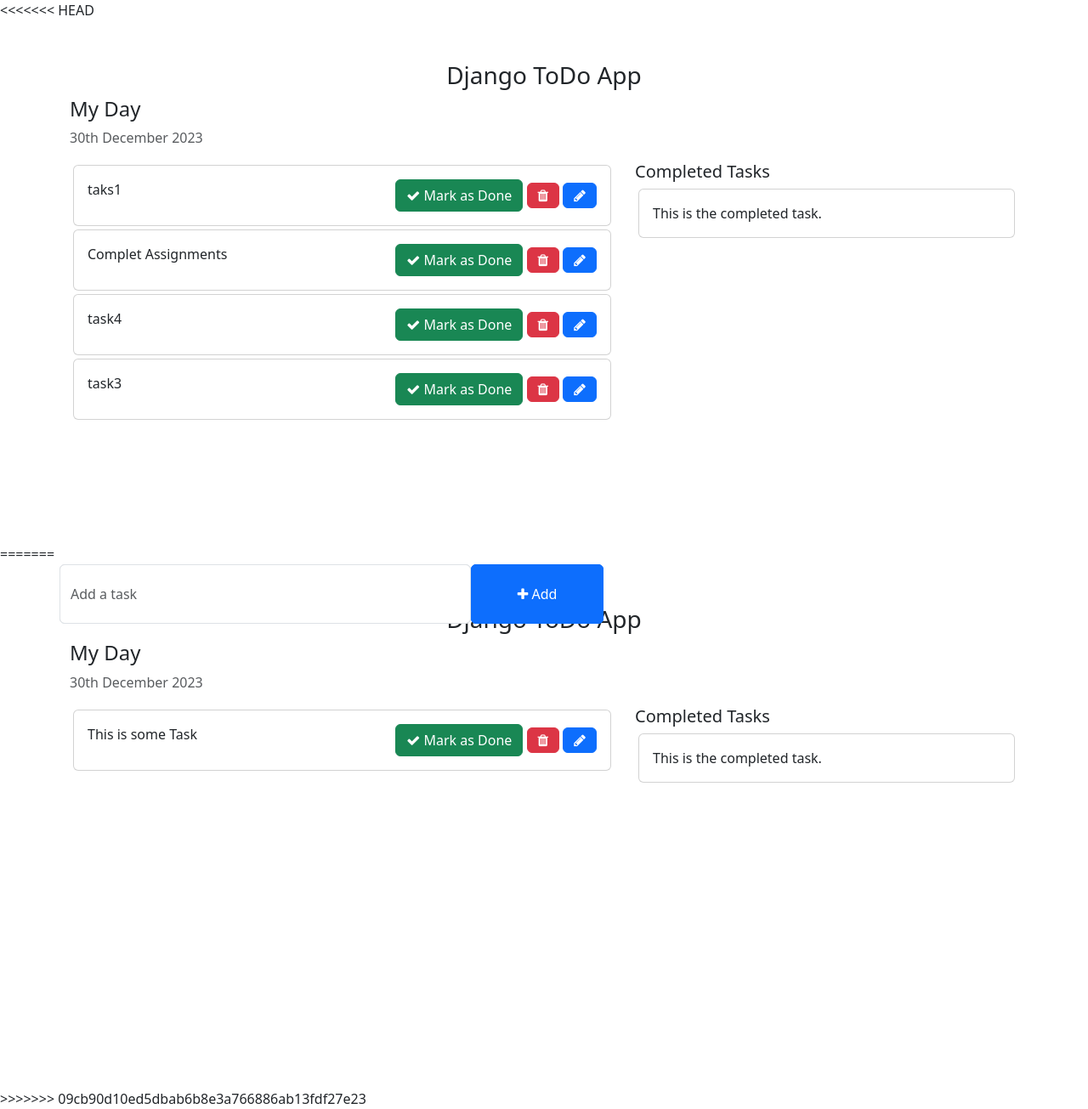
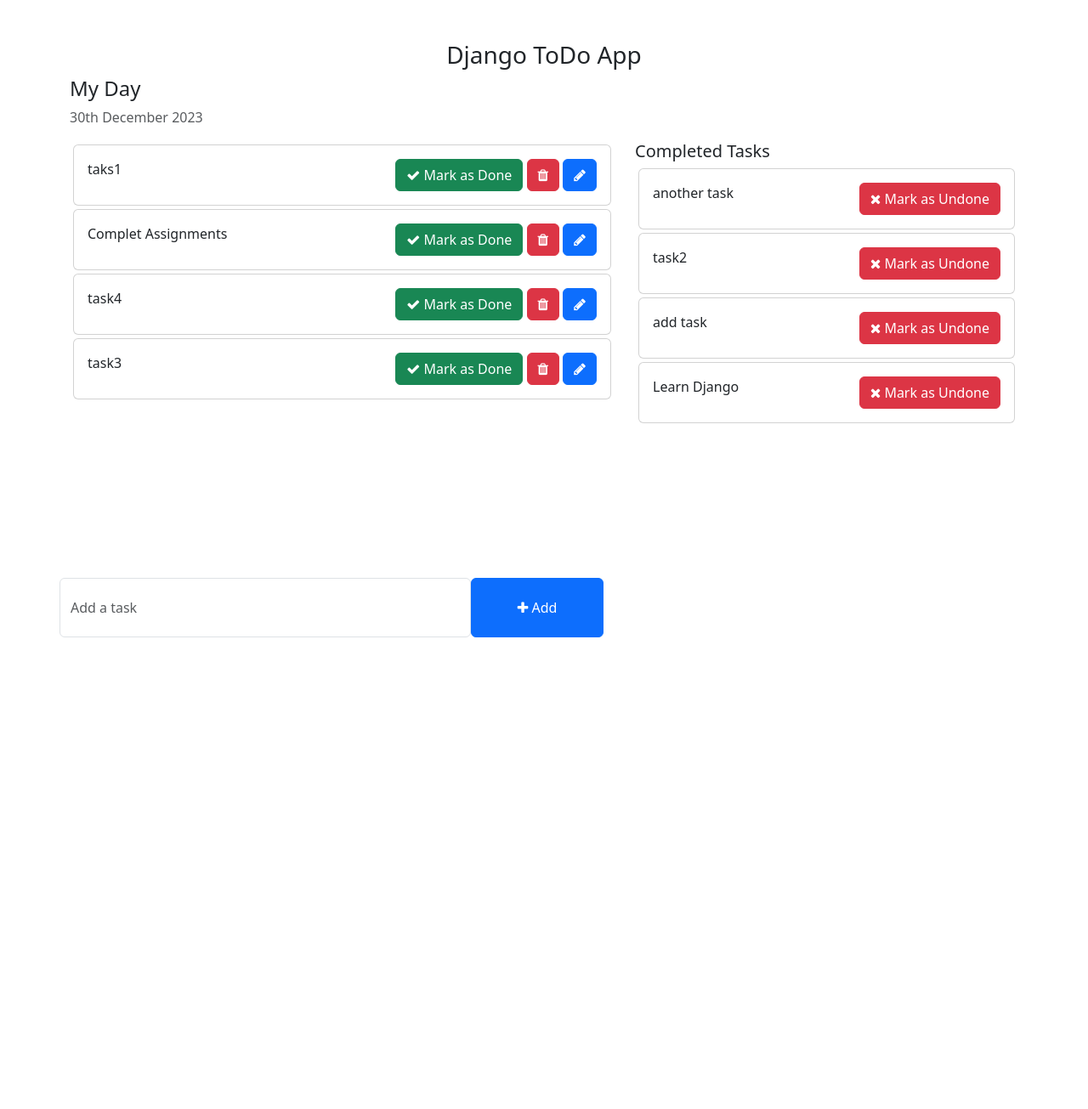
Before and after one commit to MateoTokic/todoDjango, a Django app: page / in a window 1280 px wide. Shown: the whole page at 85% size. After the commit the page ends 750 px from the top, so only its background shows below. Run offline with Django 5.2, Linux system fonts and the light colour scheme; data comes from the database, SQL or seed files in the repository; both versions use the stored data as it was after the commit.

Commit message:
done/undone functionality

```diff
--- a/templates/home.html
+++ b/templates/home.html
@@ -1,4 +1,4 @@
-<<<<<<< HEAD
+
 
 <!DOCTYPE html>
 <html lang="en">
@@ -33,7 +33,7 @@
                     <div class="card-body">
                         {{ task.task }}
                         <span style="position: relative; float: right;">
-                            <a class="btn btn-success"><i class="fa fa-check"></i> Mark as Done</a>
+                            <a href="{% url 'mark_as_done' task.pk %}" class="btn btn-success"><i class="fa fa-check"></i> Mark as Done</a>
                             <a class="btn btn-danger"><i class="fa fa-trash"></i></a>
                             <a class="btn btn-primary"><i class="fa fa-pencil"></i></a>
                         </span>
@@ -45,11 +45,16 @@
             <div class="col-md-5 col-lg-5">
                 <h5>Completed Tasks</h5>
                 <!-- List of all the tasks that have completed -->
+                {% for task in completed_tasks %}
                 <div class="card m-1">
                     <div class="card-body">
-                        This is the completed task.
+                        {{ task.task }}
+                        <span style="position: relative; float: right;">
+                            <a href="{% url 'mark_as_undone' task.pk %}" class="btn btn-danger"><i class="fa fa-times"></i> Mark as Undone</a>
+                        </span>
                     </div>
                 </div>
+                {% endfor %}
             </div>
         </div>
         <div class="row">
@@ -68,72 +73,5 @@
         </div>
     </div>
 </body>
-=======
 
-<!DOCTYPE html>
-<html lang="en">
-<head>
-    <meta charset="UTF-8">
-    <meta http-equiv="X-UA-Compatible" content="IE=edge">
-    <meta name="viewport" content="width=device-width, initial-scale=1.0">
-    <title>TODO LIST - Home</title>
-
-    <!-- Bootstrap -->
-    <link href="https://cdn.jsdelivr.net/npm/bootstrap@5.3.0-alpha1/dist/css/bootstrap.min.css" rel="stylesheet" integrity="sha384-GLhlTQ8iRABdZLl6O3oVMWSktQOp6b7In1Zl3/Jr59b6EGGoI1aFkw7cmDA6j6gD" crossorigin="anonymous">
-    <script src="https://cdn.jsdelivr.net/npm/bootstrap@5.3.0-alpha1/dist/js/bootstrap.bundle.min.js" integrity="sha384-w76AqPfDkMBDXo30jS1Sgez6pr3x5MlQ1ZAGC+nuZB+EYdgRZgiwxhTBTkF7CXvN" crossorigin="anonymous"></script>
-    <!-- Font Awesome Icons -->
-    <link rel="stylesheet" href="https://cdnjs.cloudflare.com/ajax/libs/font-awesome/4.7.0/css/font-awesome.min.css">
-
-    <style>
-        .form-control{
-        padding: 1.375rem .75rem !important;
-    }
-    </style>
-</head>
-<body>
-    <div class="container">
-        <h3 class="pt-5 text-center">Django ToDo App</h3>
-        <div class="row">
-            <h4>My Day</h4>
-            <p class="text-muted">{% now "jS F Y" %}</p>
-            <div class="col-md-7 col-lg-7" style="height: 450px; overflow: scroll;">
-                <!-- List of all the tasks for the day -->
-                <div class="card m-1">
-                    <div class="card-body">
-                        This is some Task
-                        <span style="position: relative; float: right;">
-                            <a class="btn btn-success"><i class="fa fa-check"></i> Mark as Done</a>
-                            <a class="btn btn-danger"><i class="fa fa-trash"></i></a>
-                            <a class="btn btn-primary"><i class="fa fa-pencil"></i></a>
-                        </span>
-                    </div>
-                </div>
-
-            </div>
-            <div class="col-md-5 col-lg-5">
-                <h5>Completed Tasks</h5>
-                <!-- List of all the tasks that have completed -->
-                <div class="card m-1">
-                    <div class="card-body">
-                        This is the completed task.
-                    </div>
-                </div>
-            </div>
-        </div>
-        <div class="row">
-            <div class="col-md-6 col-lg-6 p-0" style="position: absolute; bottom: 50px;">
-                <!-- To Do Form -->
-                <form action="" >
-                    <div class="form-group">
-                        <span style="display: flex;">
-                            <input type="text" class="form-control" placeholder="Add a task">
-                            <button class="btn btn-primary" style="width: 200px;"><i class="fa fa-plus"></i> Add</button>
-                        </span>
-                    </div>
-                </form>
-            </div>
-        </div>
-    </div>
-</body>
->>>>>>> 09cb90d10ed5dbab6b8e3a766886ab13fdf27e23
 </html>
--- a/todo_main/views.py
+++ b/todo_main/views.py
@@ -4,7 +4,10 @@
 
 def home(request):
     tasks = Task.objects.filter(is_completed=False).order_by('-updated_at')
+
+    completed_tasks = Task.objects.filter(is_completed=True).order_by('-updated_at')
     context ={
         'tasks' : tasks,
+        'completed_tasks': completed_tasks,
     }
     return render(request, 'home.html', context)
--- a/todoos/models.py
+++ b/todoos/models.py
@@ -9,7 +9,6 @@
     objects = models.Manager()
 
 
-    '''
+
     def __str__(self):
         return self.task
-    '''
--- a/todoos/urls.py
+++ b/todoos/urls.py
@@ -3,5 +3,6 @@
 
 urlpatterns = [
     path('addTask/', views.addTask, name='addTask'),
-
+    path('mark_as_done/<int:pk>/', views.mark_as_done, name='mark_as_done'),
+    path('mark_as_undone/<int:pk>/', views.mark_as_undone, name='mark_as_undone'),
 ]
```
Also changed, not shown: todoos/views.py (+14 -1 lines), db.sqlite3.
